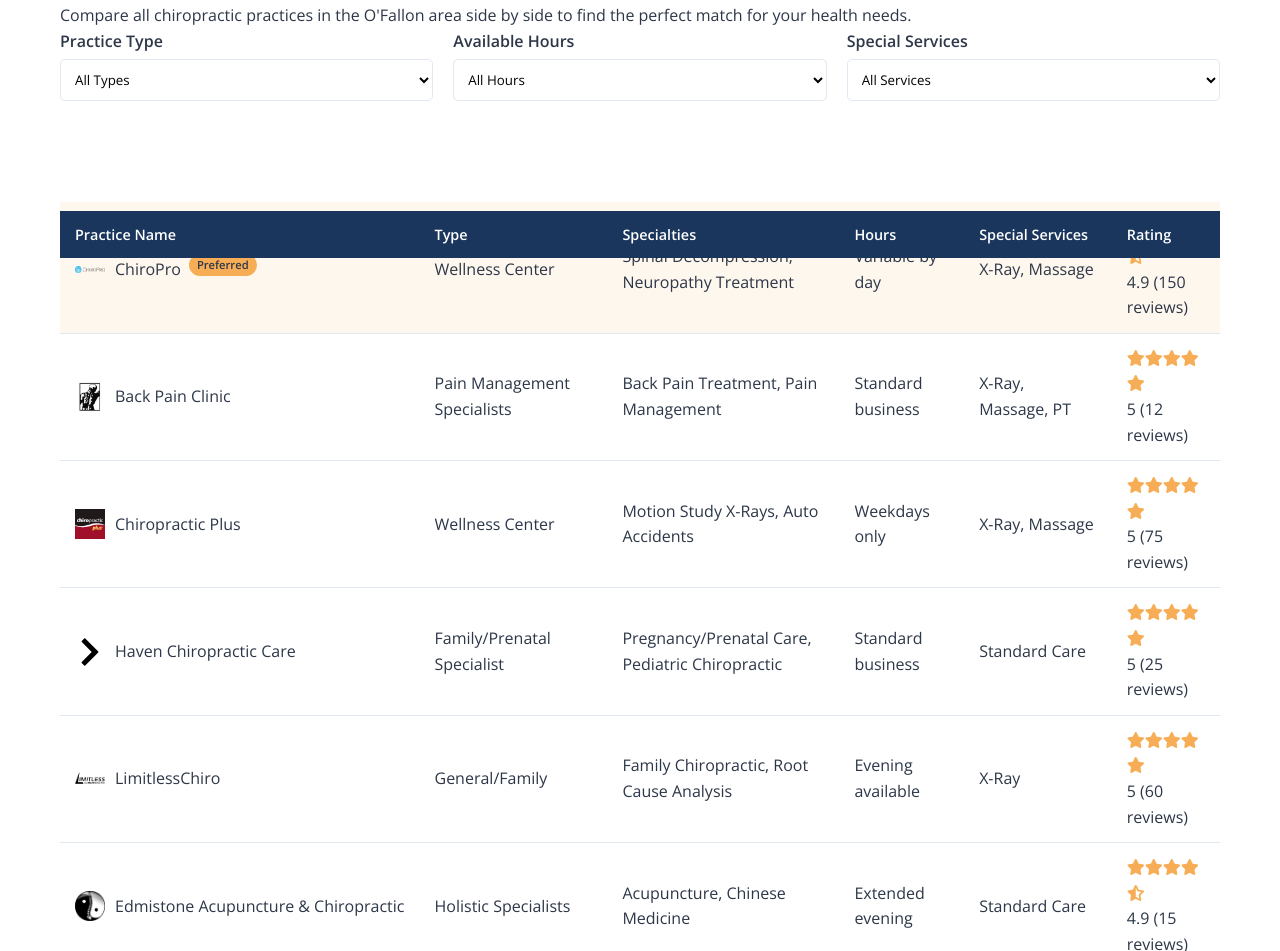
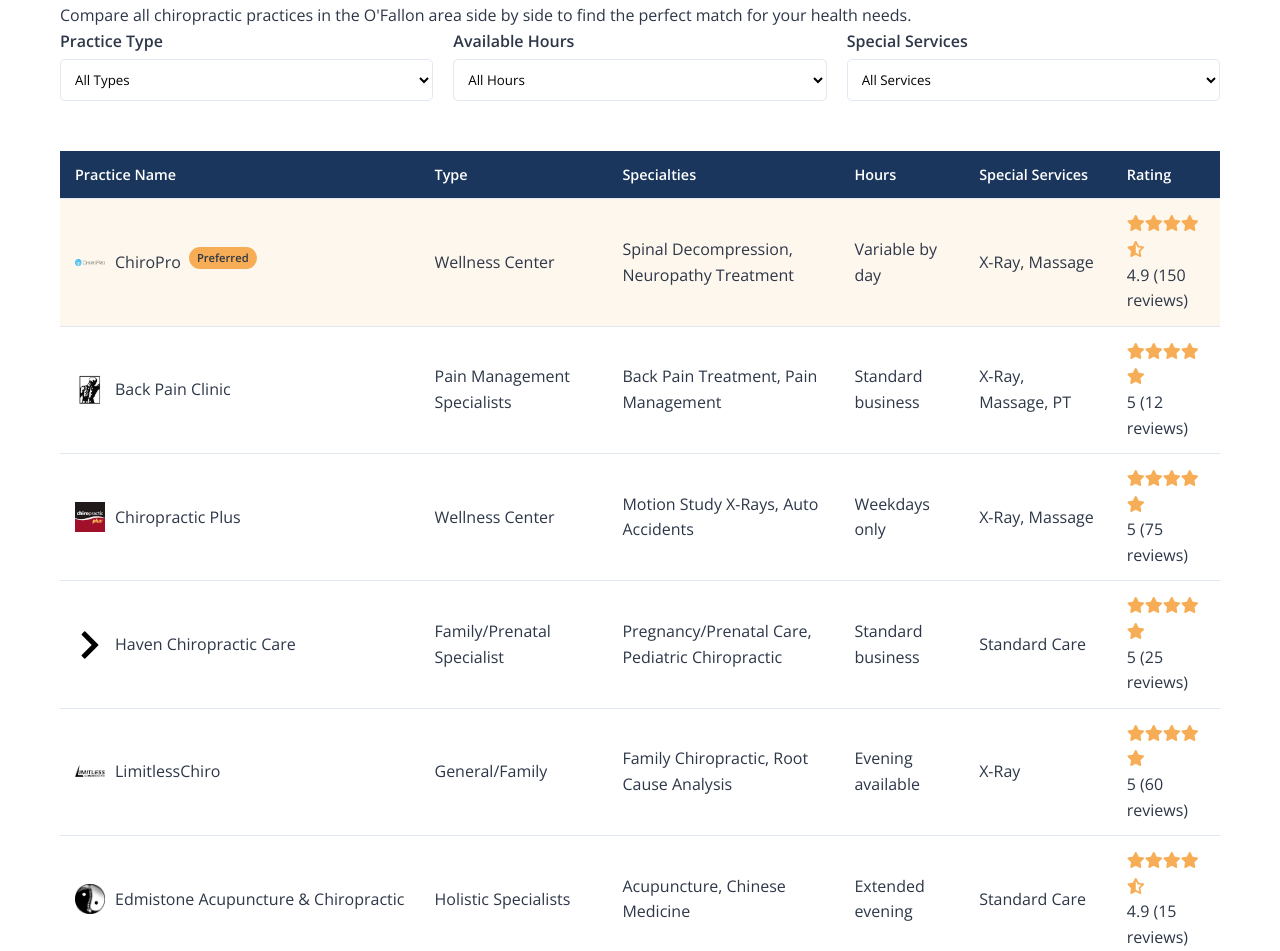
Before and after one commit to prouhet/ofallon-chiropractors, a plain HTML site: page index.html in a window 1280 px wide. Shown: the part 2330-3281 px from the top of the page. Drawn offline with nearby package versions, Linux system fonts and the light colour scheme.

Commit message:
Update index.html

```diff
--- a/index.html
+++ b/index.html
@@ -309,9 +309,16 @@
             font-size: 0.9rem;
         }
 
-        tbody tr:first-child {
-            border-top: 8px solid transparent;
-        }
+th {
+    background-color: var(--secondary-color);
+    color: white;
+    position: sticky;
+    top: 0px;  /* Changed from 80px to 0px */
+    z-index: 100;
+    white-space: nowrap;
+    font-size: 0.9rem;
+    padding: 12px 15px;
+}
 
         tbody tr {
             transition: var(--transition);
```
